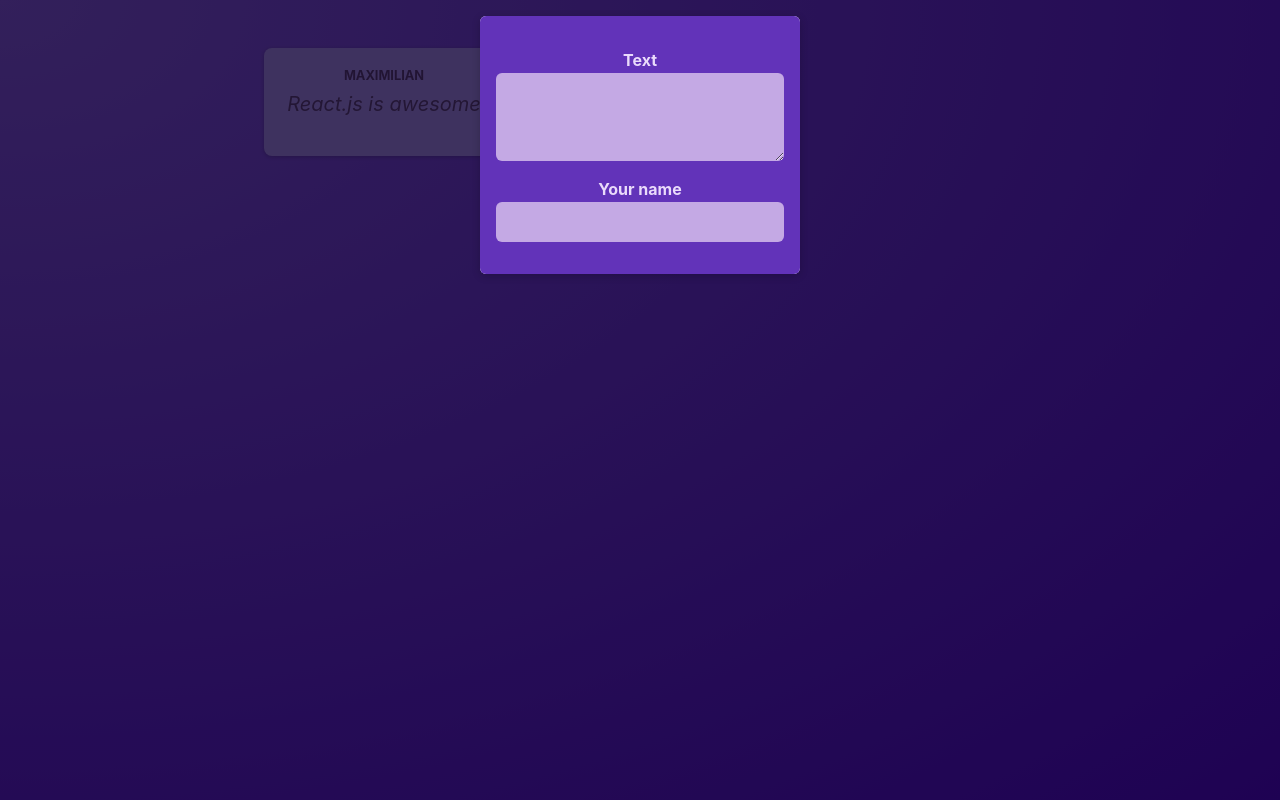
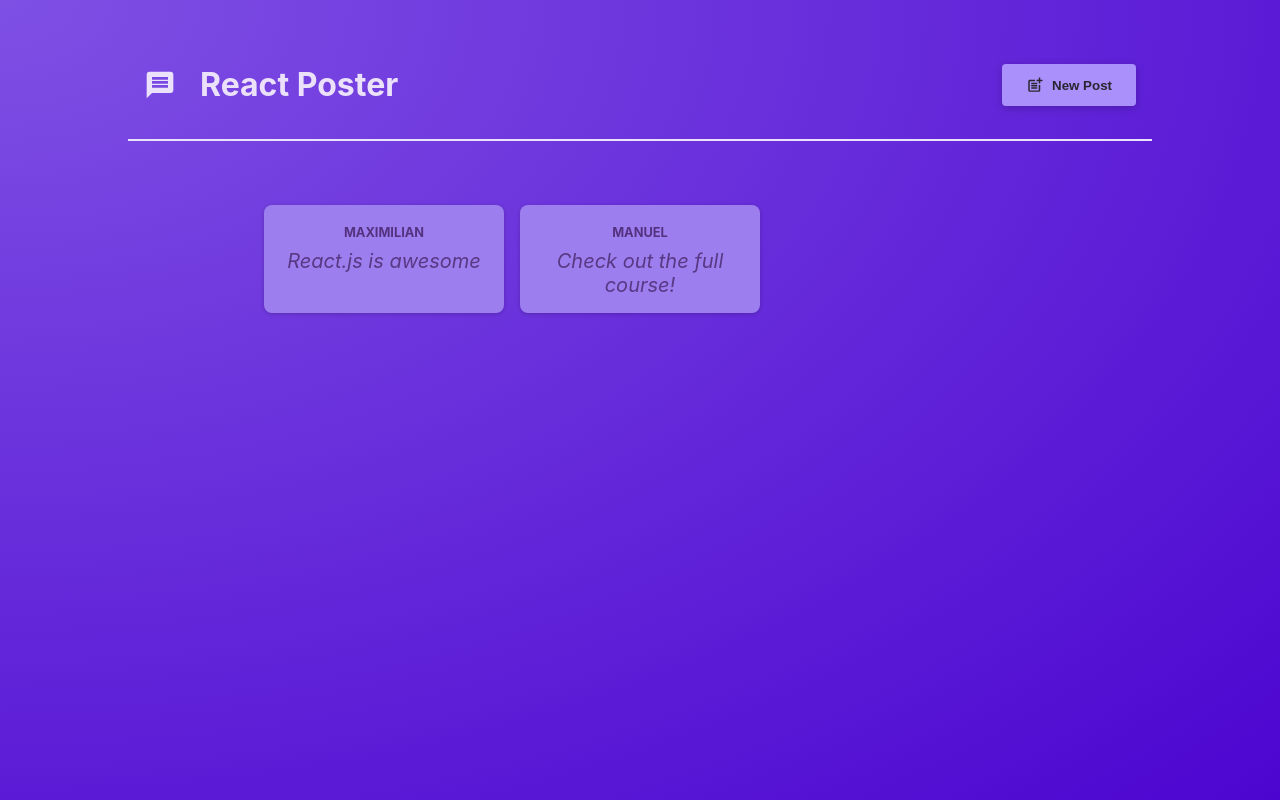
Before and after one commit to Neidn/vite-first, a React app: page / in a window 1280 px wide. Built offline with nearby package versions, Linux system fonts and the light colour scheme; the HTML template or start-up script is replaced by a standard one.

Commit message:
app header and modify structures

```diff
--- a/package.json
+++ b/package.json
@@ -10,7 +10,8 @@
   },
   "dependencies": {
     "react": "^18.2.0",
-    "react-dom": "^18.2.0"
+    "react-dom": "^18.2.0",
+    "react-icons": "^4.8.0"
   },
   "devDependencies": {
     "@types/react": "^18.0.28",
--- a/src/App.tsx
+++ b/src/App.tsx
@@ -1,10 +1,28 @@
+import {useState} from "react";
+
+import MainHeader from "./components/MainHeader";
 import PostsList from "./components/PostsList";
 
 const App = () => {
+  const [modalIsVisible, setModalIsVisible] = useState(false);
+
+  const showModalHandler = () => {
+    setModalIsVisible(true);
+  }
+
+  const hideModalHandler = () => {
+    setModalIsVisible(false);
+  }
+
   return (
-      <main>
-        <PostsList/>
-      </main>
+      <>
+        <MainHeader onCreatePost={showModalHandler}/>
+        <main>
+          <PostsList
+              isPosting={modalIsVisible}
+              onStopPosting={hideModalHandler}/>
+        </main>
+      </>
   )
 };
 
--- /dev/null
+++ b/src/components/MainHeader.module.css
@@ -0,0 +1,36 @@
+.header {
+  /* padding: 2rem 10%; */
+  margin: 2rem 10%;
+  padding: 1rem;
+  text-align: center;
+  display: flex;
+  justify-content: space-between;
+  align-items: center;
+  border-bottom: 2px solid #ece1fa;
+}
+
+.logo {
+  font-size: 2rem;
+  display: flex;
+  gap: 1.5rem;
+  align-items: center;
+  color: #ece1fa;
+}
+
+.button {
+  display: inline-flex;
+  align-items: center;
+  gap: 0.5rem;
+  padding: 0.75rem 1.5rem;
+  background-color: #a990fb;
+  color: #2a2630;
+  border: none;
+  border-radius: 4px;
+  box-shadow: 0 2px 8px rgba(0, 0, 0, 0.2);
+  cursor: pointer;
+  font-weight: bold;
+}
+
+.button:hover {
+  background-color: #8c6cf7;
+}
--- /dev/null
+++ b/src/components/MainHeader.tsx
@@ -0,0 +1,22 @@
+import {MdPostAdd, MdMessage} from 'react-icons/md';
+
+import classes from './MainHeader.module.css';
+
+import {MainHeaderModel} from "../model/MainHeaderModel";
+
+const MainHeader = ({onCreatePost}: MainHeaderModel) => (
+    <header className={classes.header}>
+      <h1 className={classes.logo}>
+        <MdMessage/>
+        React Poster
+      </h1>
+      <p>
+        <button className={classes.button} onClick={onCreatePost}>
+          <MdPostAdd size={18}/>
+          New Post
+        </button>
+      </p>
+    </header>
+);
+
+export default MainHeader;
--- a/src/components/PostsList.tsx
+++ b/src/components/PostsList.tsx
@@ -2,7 +2,7 @@
 
 import classes from './PostsList.module.css'
 
-import {PostModel} from "../model/postModel";
+import {PostModel, PostsListModel} from "../model/postModel";
 
 import Post from "./Post";
 import NewPost from "./NewPost";
@@ -19,14 +19,9 @@
   }
 ];
 
-const PostsList = () => {
-  const [modalIsVisible, setModalIsVisible] = useState(true);
+const PostsList = ({isPosting, onStopPosting}: PostsListModel) => {
   const [enteredBody, setEnteredBody] = useState('');
   const [enteredAuthor, setEnteredAuthor] = useState('');
-
-  const hideModalHandler = () => {
-    setModalIsVisible(false);
-  }
 
   const bodyChangeHandler = (event: ChangeEvent<HTMLTextAreaElement>) => {
     setEnteredBody(event.target.value);
@@ -38,8 +33,8 @@
 
   return (
       <>
-        {modalIsVisible &&
-            <Modal onClose={hideModalHandler}>
+        {isPosting &&
+            <Modal onClose={onStopPosting}>
               <NewPost
                   onAuthorChange={authorChangeHandler}
                   onBodyChange={bodyChangeHandler}/>
--- /dev/null
+++ b/src/model/MainHeaderModel.ts
@@ -0,0 +1,3 @@
+export interface MainHeaderModel {
+  onCreatePost: () => void;
+}
--- a/src/model/postModel.ts
+++ b/src/model/postModel.ts
@@ -5,6 +5,11 @@
   body: string;
 }
 
+export interface PostsListModel {
+  isPosting: boolean;
+  onStopPosting: () => void;
+}
+
 export interface NewPostModel {
   onBodyChange: (event: ChangeEvent<HTMLTextAreaElement>) => void;
   onAuthorChange: (event: ChangeEvent<HTMLInputElement>) => void;
```
Also changed, not shown: 1 other file (tests, documents, lock files or other folders).
